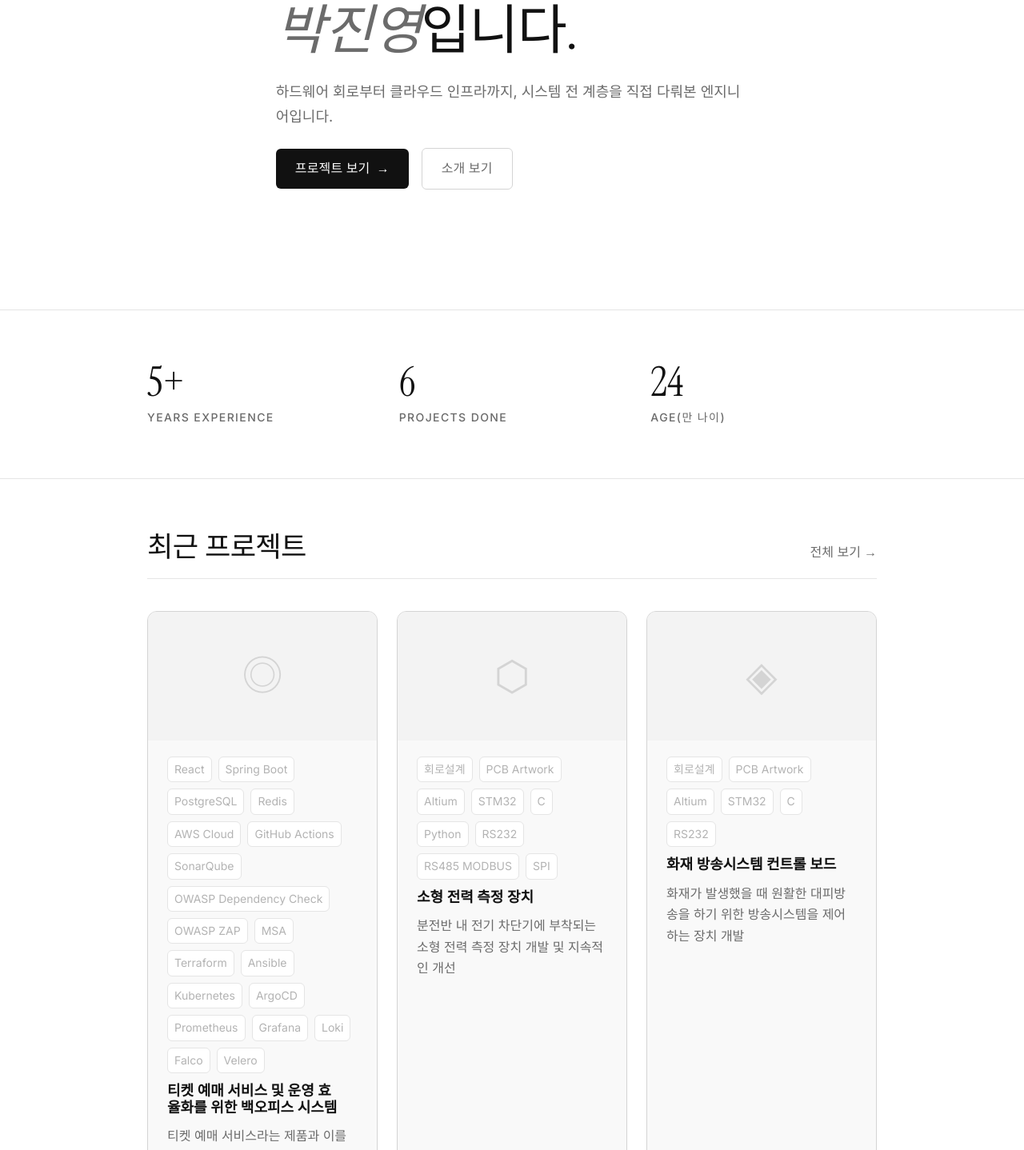
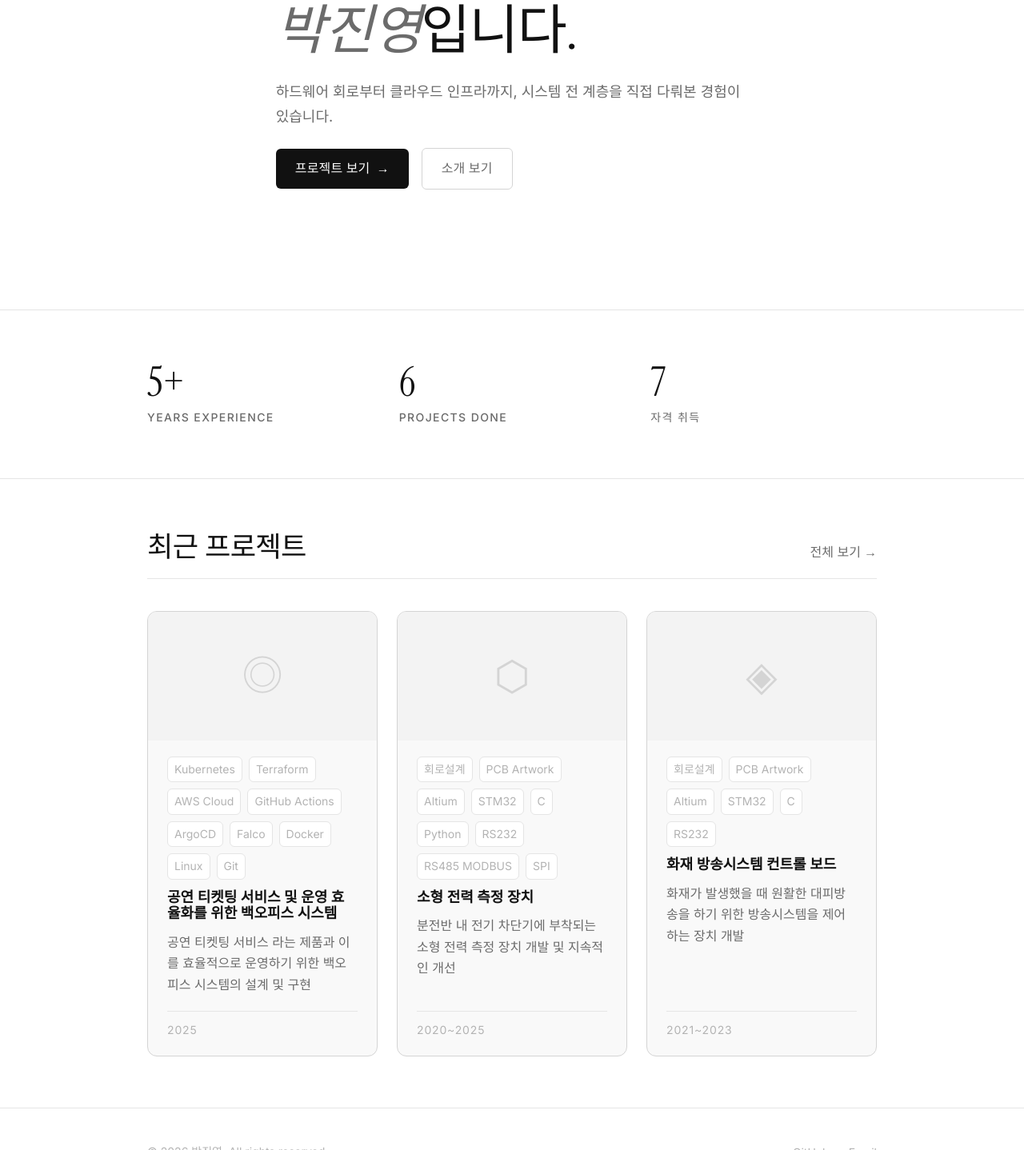
Before and after one commit to Hwara/portfolio, a React (Vite) app: page / in a window 1280 px wide. Shown: the part 332-1770 px from the top of the page at 80% size. Built offline with nearby package versions, Linux system fonts and the light colour scheme.

Commit message:
docs: 소개 수정

```diff
--- a/src/data/index.js
+++ b/src/data/index.js
@@ -3,21 +3,22 @@ export const PROFILE = {
   nameEn: "Jinyeong Park",
   role: "Cloud/Infra Engineer",
 
-  bio: "하드웨어 회로부터 클라우드 인프라까지, 시스템 전 계층을 직접 다뤄본 엔지니어입니다.",
+  bio: "하드웨어 회로부터 클라우드 인프라까지, 시스템 전 계층을 직접 다뤄본 경험이 있습니다.",
   about: [
-    "저는 5년 이상 하드웨어/펌웨어 개발 분야에서 다양한 전자 제품을 설계하고 구현해 왔습니다.",
-    "그리고 제가 일하고 싶던 분야인 클라우드 및 인프라 분야로 직무변환을 위해 클라우드 네이티브 엔지니어링 과정 부트캠프를 수료하였습니다.",
-    "열심히 한 결과 부트캠프 우수 수료생으로 선정되었으며 CKA와 같은 인프라 관련 자격증을 취득하였습니다.",
-    "다양한 트러블슈팅 경험을 통해 장애 발생 시 빠르게 대응합니다. 또한 자동화를 통한 안정적이고 신속한 업무 처리를 중시합니다.",
-    "어렵고 힘든 일을 만나도 책임감을 가지고 끝까지 포기하지 않고 임무를 완수합니다.",
-    "내 의견만 내세우지 않고 상대방의 의견을 존중하며 협업을 위해 노력합니다.",
+    "하드웨어/펌웨어 개발 분야에서 5년을 보내고, 클라우드 네이티브 엔지니어링으로 전환한 개발자입니다.",
+    "현재는 Kubernetes, Terraform, AWS를 중심으로 인프라 자동화와 운영 효율화에 집중하고 있습니다.",
+    "중학생 때부터 서버와 인프라에 관심이 있었지만, 가정 형편으로 전기/전자 전공 실업계 고등학교에 진학했습니다. 졸업 후 산업용 전력 측정 제품을 개발하는 회사에서 회로 설계부터 펌웨어, 소프트웨어까지 혼자 제품 하나를 처음부터 끝까지 만드는 경험을 5년간 쌓았습니다. 그리고 본래 관심사였던 클라우드/인프라로 직무 전환하기로 결심했습니다.",
+    "하드웨어 개발을 통해 다양한 트러블슈팅 경험을 얻게 되었습니다. 노이즈 신호로 인한 오류 동작을 해결하기 위해 수십 번의 시제품 제작으로 문제를 좁혀가는 과정이 반복됐습니다.",
+    "이 경험은 클라우드 인프라에서도 그대로 이어져 Calico CNI 네트워크 장애에서 표면적 오류(DNS 에러) 너머의 근본적인 원인 (BGP/VXLAN 포트 차단)을 찾아내는 기반이 되었습니다. 이처럼 계층을 넘나들며 원인을 추적하는 사고방식은 하드웨어 디버깅을 통해 만들어졌습니다.",
+    "코드와 인프라의 경계를 자유롭게 넘나드는 엔지니어를 목표로 합니다.",
+    "부트캠프 프로젝트에서 팀원이 건강 문제로 잠시 빠지게 되어 인프라 전반을 혼자 담당하게 된 상황에서도 Terraform IaC, Kubernetes 클러스터 구축, 보안 시스템까지 기존 목표한 기능 구현을 완료하였습니다.",
 
   ],
   contact: { email: "hwara1221@gmail.com", location: "부산, 대한민국" },
   stats: [
     { num: "5+", label: "Years Experience" },
     { num: "6", label: "Projects Done" },
-    { num: "24", label: "Age(만 나이)" },
+    { num: "7", label: "자격 취득" },
   ],
   skills: [
     "Kubernetes", "Terraform", "AWS Cloud", "Git", "GitHub Actions",
@@ -34,8 +35,7 @@ export const EXPERIENCES = [
     period: "2019 — 2025",
     company: "(주)솔루윈스",
     role: "기업부설연구소 주임연구원",
-    desc: [`주로 측정/제어 하드웨어 및 펌웨어 개발을 담당하며 제품 개발 및 시제품 제작, 테스트까지 전반적인 프로젝트 실무를 주도하였습니다.
-      `,]
+    desc: [`주로 측정/제어 하드웨어 및 펌웨어 개발을 담당하며 회로 설계, PCB 제작, 펌웨어 개발 및 테스트까지 포함한 전반적인 프로젝트 실무를 주도하였고, RS485 Modbus, SPI, I2C, CAN 등 산업용 통신 프로토콜 기반 제품을 설계하고 공장에 테스트베드 설치를 수행했습니다.`]
   },
 ];
 
@@ -66,7 +66,7 @@ export const CERTIFICATE = [
   },
   {
     date: "2018.10",
-    organization: "힌국폴리텍이사장",
+    organization: "한국폴리텍이사장",
     name: "제4회 전국 고교생 드론 기술경진대회 드론 자율주행 부문",
     state: "금상"
   },
@@ -93,11 +93,11 @@ export const CERTIFICATE = [
 export const PROJECTS = [
   {
     id: 1,
-    title: "티켓 예매 서비스 및 운영 효율화를 위한 백오피스 시스템",
-    desc: "티켓 예매 서비스라는 제품과 이를 효율적으로 운영하기 위한 백오피스 시스템의 설계 및 구현",
-    tags: ["React", "Spring Boot", "PostgreSQL", "Redis", "AWS Cloud", "GitHub Actions",
-      "SonarQube", "OWASP Dependency Check", "OWASP ZAP", "MSA",
-      "Terraform", "Ansible", "Kubernetes", "ArgoCD", "Prometheus", "Grafana", "Loki", "Falco", "Velero"],
+    title: "공연 티켓팅 서비스 및 운영 효율화를 위한 백오피스 시스템",
+    desc: "공연 티켓팅 서비스 라는 제품과 이를 효율적으로 운영하기 위한 백오피스 시스템의 설계 및 구현",
+    tags: ["Kubernetes", "Terraform", "AWS Cloud",
+      "GitHub Actions", "ArgoCD", "Falco",
+      "Docker", "Linux", "Git",],
     category: "Infra",
     year: "2025",
     emoji: "◎",
```
